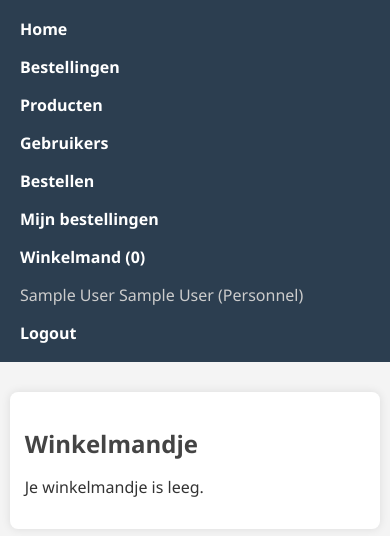
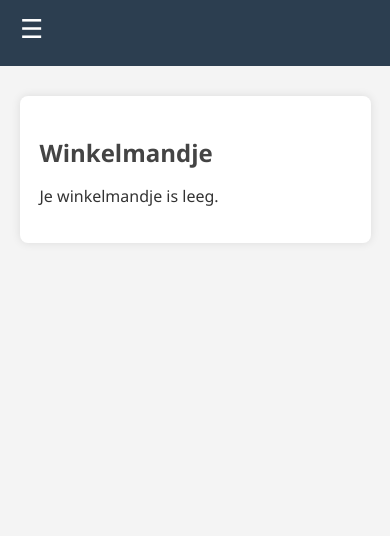
Before and after one commit to Siempouwels/Pizzeria, a PHP site: page /winkelmandje in a window 390 px wide. Shown: the top 536 px of the page. Run offline with PHP 8.4, Linux system fonts and the light colour scheme; the visitor is signed in with stand-in values (Sample User, id 1); some libraries are stand-ins or nearby versions.

Commit message:
Added toggle to navbar

```diff
--- a/applicatie/public/css/navbar.css
+++ b/applicatie/public/css/navbar.css
@@ -7,8 +7,24 @@
     padding: 10px 20px;
     color: white;
     flex-wrap: wrap;
+    position: relative;
 }
 
+/* Verborgen checkbox voor toggling */
+#menu-toggle {
+    display: none;
+}
+
+/* Hamburger icoon */
+.menu-icon {
+    display: none;
+    font-size: 26px;
+    cursor: pointer;
+    color: white;
+    user-select: none;
+}
+
+/* Navigatie menu */
 .main-navbar ul {
     list-style: none;
     display: flex;
@@ -46,10 +62,24 @@
         align-items: flex-start;
     }
 
-    .main-navbar ul {
+    /* Toon hamburger */
+    .menu-icon {
+        display: block;
+        margin-bottom: 10px;
+    }
+
+    /* Menu standaard verbergen */
+    .main-navbar .menu {
+        display: none;
         flex-direction: column;
         width: 100%;
         padding-left: 0;
+        animation: navbarFadeSlide 0.3s ease-in-out;
+    }
+
+    /* Toon menu als checkbox is aangevinkt */
+    #menu-toggle:checked ~ .menu-icon + .menu {
+        display: flex;
     }
 
     .main-navbar li {
@@ -60,3 +90,15 @@
         margin-right: 0;
     }
 }
+
+/* Animatie bij tonen */
+@keyframes navbarFadeSlide {
+    0% {
+        opacity: 0;
+        transform: translateY(-10px);
+    }
+    100% {
+        opacity: 1;
+        transform: translateY(0);
+    }
+}
--- a/applicatie/public/css/style.css
+++ b/applicatie/public/css/style.css
@@ -115,24 +115,6 @@ p.error,
     margin-top: 10px;
 }
 
-/* RESPONSIVE LAYOUT */
-
-/* Smartphones */
-@media (max-width: 600px) {
-    .container {
-        width: 95%;
-        padding: 15px;
-    }
-
-    .logout {
-        text-align: center;
-    }
-
-    button {
-        width: 100%;
-    }
-}
-
 /* Tablets en kleine desktops */
 @media (min-width: 601px) and (max-width: 1024px) {
     .container {
--- a/applicatie/views/layout/navbar.php
+++ b/applicatie/views/layout/navbar.php
@@ -1,6 +1,4 @@
 <?php
-
-
 $cartCount = isset($_SESSION['cart']) ? array_sum($_SESSION['cart']) : 0;
 $isLoggedIn = \Core\Auth::isLoggedIn();
 $isPersonnel = \Core\Auth::isPersonnel();
@@ -12,7 +10,11 @@ $role = htmlspecialchars($loggedInUser['role'] ?? '');
 ?>
 
 <nav class="main-navbar">
-    <ul class="nav-left">
+    <!-- Checkbox voor togglen -->
+    <input type="checkbox" id="menu-toggle" />
+    <label for="menu-toggle" class="menu-icon">&#9776;</label>
+
+    <ul class="nav-left menu">
         <li><a href="/">Home</a></li>
 
         <?php if ($isPersonnel) : ?>
@@ -26,7 +28,7 @@ $role = htmlspecialchars($loggedInUser['role'] ?? '');
         <li><a href="/winkelmandje">Winkelmand (<?= $cartCount ?>)</a></li>
     </ul>
 
-    <ul class="nav-right">
+    <ul class="nav-right menu">
         <?php if ($isLoggedIn) : ?>
             <li>
                 <span><?= "$firstName $lastName ($role)" ?></span>
```
